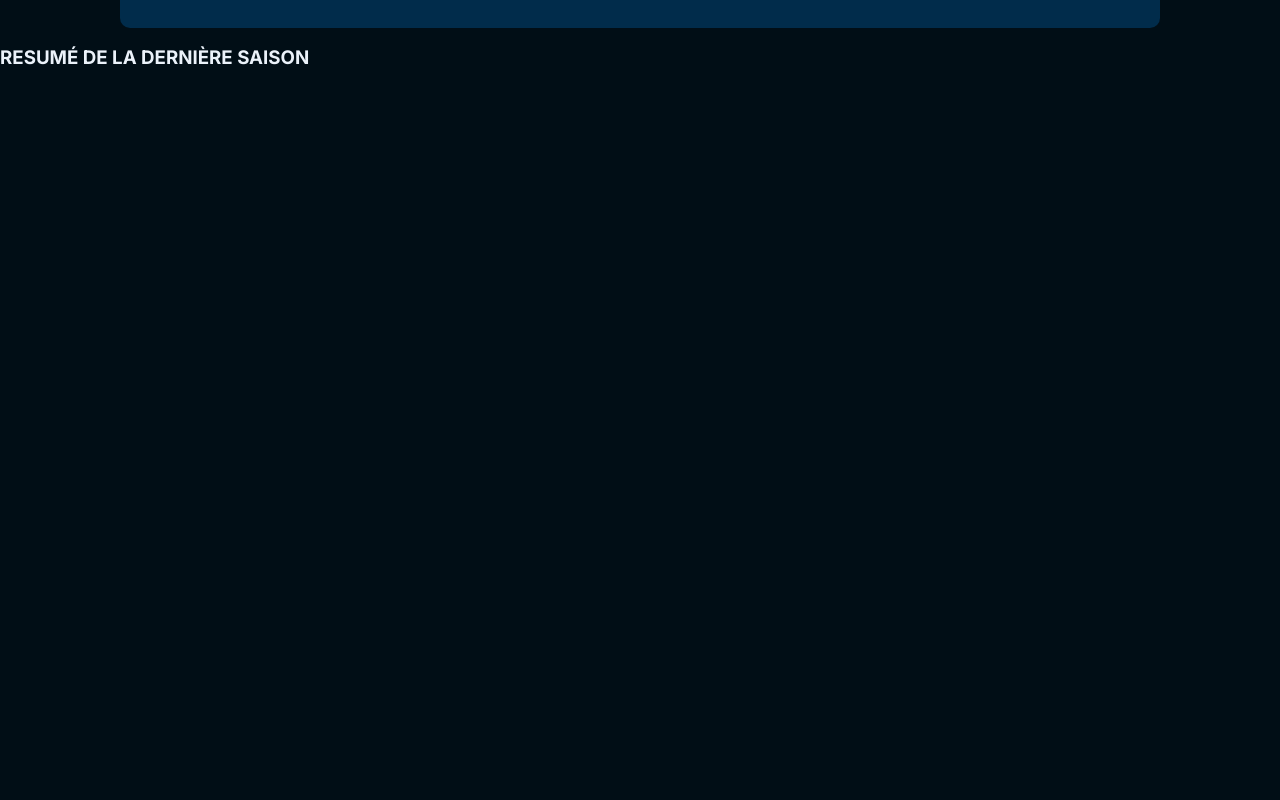
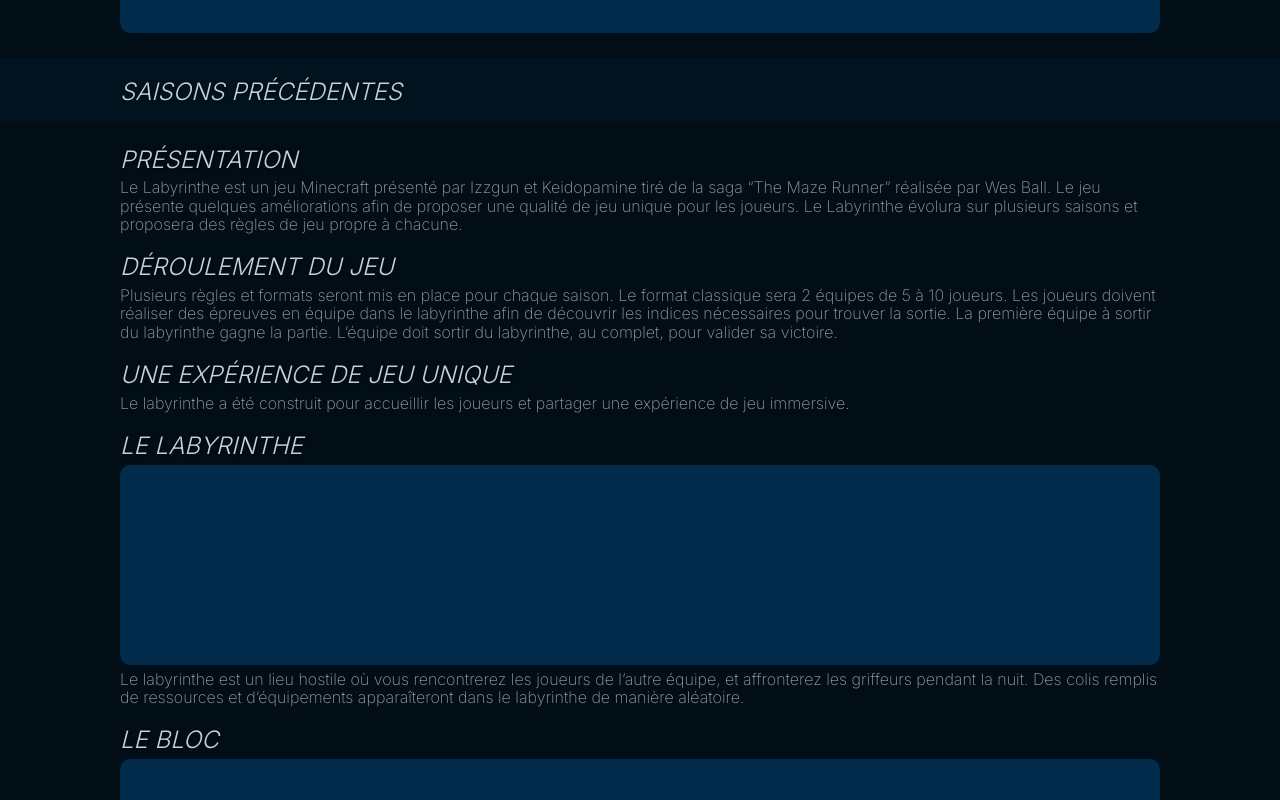
Before and after one commit to anthoMag/labnet, a React (Create React App) app: page / in a window 1280 px wide. Shown: the part 680-1480 px from the top of the page. Before the commit the page ends 800 px from the top, so only its background shows below. Built offline with nearby package versions, Linux system fonts and the light colour scheme.

Commit message:
correct components

```diff
--- /dev/null
+++ b/src/assets/css/scss/gameplay.scss
@@ -0,0 +1,25 @@
+.gameplay {
+
+    .container {
+        max-width: $containerDesktop;
+        padding: 10px;
+        margin: auto;
+    }
+
+    h3 {
+        margin: 0 0 5px;
+    }
+
+    p {
+        color: $cadet;
+        margin: 5px 0 20px;
+    }
+
+    .img-area {
+        max-width: 100%;
+        height: 200px;
+        background-color: $prussian;
+        border-radius: 10px;
+    }
+
+}
--- a/src/assets/css/scss/home.scss
+++ b/src/assets/css/scss/home.scss
@@ -3,3 +3,14 @@
 @import "intro.scss";
 @import "resume.scss";
 @import "saison.scss";
+@import "gameplay.scss";
+
+.home {
+    h3 {
+        font-size: 24px;
+        color: $french;
+        text-shadow: 1px 1px 3px $shadow;
+        font-weight: 300;
+        font-style: italic;
+    }
+}
--- a/src/assets/css/scss/resume.scss
+++ b/src/assets/css/scss/resume.scss
@@ -1,13 +1,10 @@
 .resume {
     max-width: $containerDesktop;
     margin: auto;
+    padding: 0 10px;
 
     h3 {
-        font-size: 20px;
-        font-weight: 300;
-        font-style: italic;
         margin: 25px 0 10px;
-        text-shadow: 1px 1px 3px $shadow;
     }
 
     :nth-child(2) {
--- a/src/assets/css/scss/saison.scss
+++ b/src/assets/css/scss/saison.scss
@@ -0,0 +1,15 @@
+.saison {
+    background-color: $orb2;
+
+    .container {
+        max-width: $containerDesktop;
+        padding: 10px;
+        margin: 25px auto 15px;
+    }
+
+    h3 {
+        font-weight: 300;
+        font-style: italic;
+        margin: 10px 0 5px;
+    }
+}
--- /dev/null
+++ b/src/pages/home/Gameplay.jsx
@@ -0,0 +1,35 @@
+function Gameplay() {
+
+    return (
+      <div className="gameplay">
+
+        <div className="container">
+
+        <h3>PRÉSENTATION</h3>
+
+            <p>Le Labyrinthe est un jeu Minecraft présenté par Izzgun et Keidopamine tiré de la saga “The Maze Runner” réalisée par Wes Ball. Le jeu présente quelques améliorations afin de proposer une qualité de jeu unique pour les joueurs. Le Labyrinthe évolura sur plusieurs saisons et proposera des règles de jeu propre à chacune.</p>
+
+            <h3>DÉROULEMENT DU JEU</h3>
+
+            <p>Plusieurs règles et formats seront mis en place pour chaque saison. Le format classique sera 2 équipes de 5 à 10 joueurs. Les joueurs doivent réaliser des épreuves en équipe dans le labyrinthe afin de découvrir les indices nécessaires pour trouver la sortie. La première équipe à sortir du labyrinthe gagne la partie. L’équipe doit sortir du labyrinthe, au complet, pour valider sa victoire.</p>
+
+            <h3>UNE EXPÉRIENCE DE JEU UNIQUE</h3>
+
+            <p>Le labyrinthe a été construit pour accueillir les joueurs et partager une expérience de jeu immersive.</p>
+
+            <h3>LE LABYRINTHE</h3>
+            <div className="img-area"></div>
+            <p>Le labyrinthe est un lieu hostile où vous rencontrerez les joueurs de l’autre équipe, et affronterez les griffeurs pendant la nuit. Des colis remplis de ressources et d’équipements apparaîteront dans le labyrinthe de manière aléatoire.</p>
+
+            <h3>LE BLOC</h3>
+            <div className="img-area"></div>
+            <p>Le bloc, placé à l’intérieur du labyrinthe est un lieu paisible où sera installer une équipe pour y développer son agriculture, ses ressources, et ses équipements. 4 portes situées sur chaque mur du bloc se fermeront au couché du soleil, et s’ouvriront au levé du jour pour pénétrer dans le labyrinthe.</p>
+
+
+        </div>
+
+      </div>
+    );
+  }
+
+export default Gameplay;
--- a/src/pages/home/Home.jsx
+++ b/src/pages/home/Home.jsx
@@ -3,6 +3,7 @@
 import Carousel from './Carousel';
 import Resume from './Resume';
 import Saison from './Saison';
+import Gameplay from './Gameplay';
 
 function Home() {
 
@@ -12,6 +13,7 @@
         <Carousel />
         <Resume />
         <Saison />
+        <Gameplay />
       </div>
     );
   }
--- a/src/pages/home/Saison.jsx
+++ b/src/pages/home/Saison.jsx
@@ -3,9 +3,13 @@
     return (
       <div className="saison">
 
-        <h3>RESUMÉ DE LA DERNIÈRE SAISON</h3>
+        <div className="container">
 
-        <div></div>
+          <h3>SAISONS PRÉCÉDENTES</h3>
+
+          <div className="selecter"></div>
+
+        </div>
 
       </div>
     );
```
